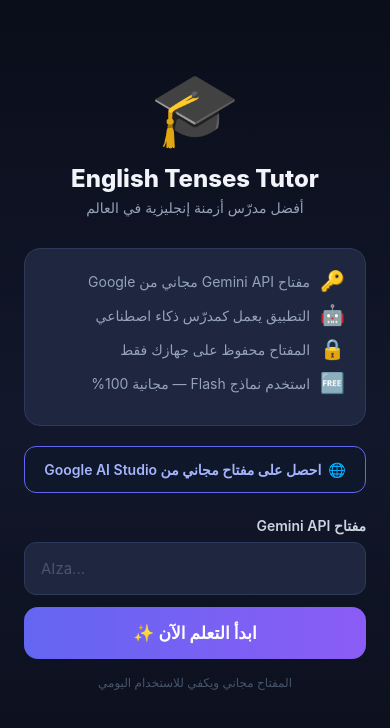
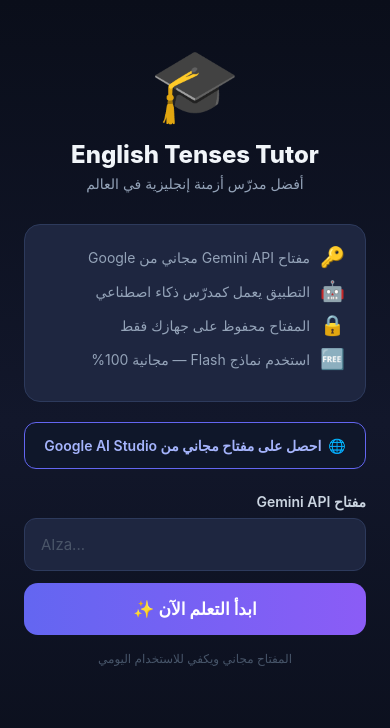
Before and after one commit to redk13/english-tenses-tutor, a React Native app: screen / in a window 390 px wide. Shown: the top 728 px of the page. Built offline with nearby package versions, Linux system fonts and the light colour scheme.

Commit message:
Update SetupScreen.js

```diff
--- a/src/screens/SetupScreen.js
+++ b/src/screens/SetupScreen.js
@@ -4,10 +4,12 @@
   ActivityIndicator, ScrollView, Linking, KeyboardAvoidingView, Platform,
 } from 'react-native';
 import { LinearGradient } from 'expo-linear-gradient';
+import { useSafeAreaInsets } from 'react-native-safe-area-context';
 import GeminiService from '../services/GeminiService';
 import StorageService from '../services/StorageService';
 
 export default function SetupScreen({ onDone }) {
+  const insets = useSafeAreaInsets();
   const [key, setKey]       = useState('');
   const [loading, setLoading] = useState(false);
   const [error, setError]   = useState('');
@@ -29,7 +31,10 @@
   return (
     <LinearGradient colors={['#0A0E1A','#12172B','#0A0E1A']} style={S.container}>
       <KeyboardAvoidingView behavior={Platform.OS==='ios'?'padding':'height'} style={{flex:1}}>
-        <ScrollView contentContainerStyle={S.scroll} showsVerticalScrollIndicator={false}>
+        <ScrollView
+          contentContainerStyle={[S.scroll, { paddingTop: insets.top + 40, paddingBottom: insets.bottom + 24 }]}
+          showsVerticalScrollIndicator={false}
+        >
 
           <Text style={S.logo}>🎓</Text>
           <Text style={S.title}>English Tenses Tutor</Text>
@@ -85,7 +90,7 @@
 
 const S = StyleSheet.create({
   container:  { flex:1 },
-  scroll:     { padding:24, paddingTop:64, alignItems:'center' },
+  scroll:     { padding:24, alignItems:'center' },
   logo:       { fontSize:72, marginBottom:12 },
   title:      { fontSize:24, fontWeight:'800', color:'#F1F5F9', textAlign:'center', marginBottom:6 },
   sub:        { fontSize:14, color:'#94A3B8', textAlign:'center', marginBottom:32 },
```
